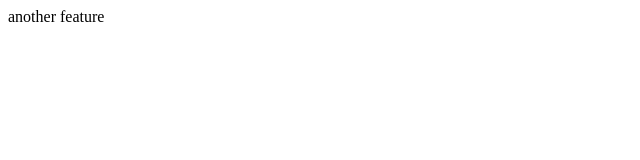
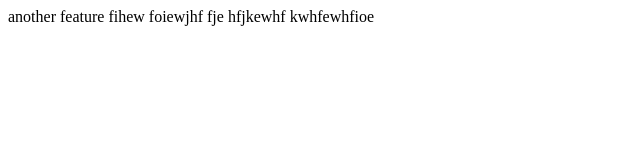
Before and after one commit to imsurajsharma/geeks, a plain HTML site: page anoother.html in a window 1280 px wide. Shown: the whole page, without its empty margins (0-640 px from the left). Drawn offline with Linux system fonts and the light colour scheme.

Commit message:
update by another person on Another.html

```diff
--- a/anoother.html
+++ b/anoother.html
@@ -7,5 +7,10 @@
 </head>
 <body>
     another feature
+    fihew foiewjhf
+
+    fje hfjkewhf
+
+    kwhfewhfioe
 </body>
 </html>
```
